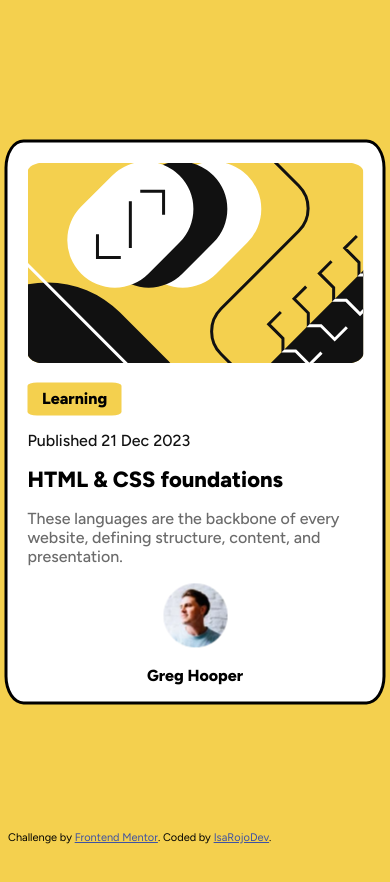
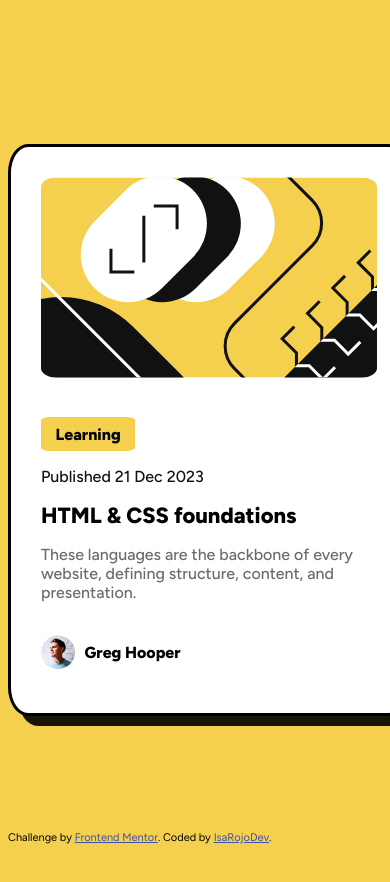
Before and after one commit to isarojodev/blog-preview-card, a plain HTML site: page index.html in a window 390 px wide. Before the commit the page ends 844 px from the top, so only its background shows below. Drawn offline with Linux system fonts and the light colour scheme.

Commit message:
falta responsive

```diff
--- a/index.html
+++ b/index.html
@@ -30,7 +30,7 @@
 
   <div class="author">
 
-    <img src="assets/images/image-avatar.webp" alt="avatar">
+    <img class="avatar" src="assets/images/image-avatar.webp" alt="avatar">
     <p class="greg">Greg Hooper</p>
   </div>
 
--- a/style.css
+++ b/style.css
@@ -12,9 +12,12 @@ body {
     background-color: var(--Yellow);
     background-size: cover;
     font-size: 11px;
+    display: flex;
     text-align: center;
+    align-items: center;
     font-family: 'Figtree';
     padding-bottom: 60px;
+    height: 100vh;
         /* Espacio para el footer */
 
 }
@@ -37,20 +40,16 @@ a {
 
 .card {
     background-color: var(--White);
-    position: absolute;
-    top: 50%;
-    left: 50%;
-    transform: translate(-50%, -50%);
-
     border: solid;
     border-radius: 5%;
-    width: 375px;
+    padding: 10px;
+    box-shadow: 10px 10px 0 rgba(0, 0, 0, 0.9);
+    max-width: 375px;
     margin: 0 auto;
 }
 
 .imagen {
-
-    margin-top: 20px;
+    margin: 20px;
     border-radius: 5%;
 }
 
@@ -80,8 +79,21 @@ a {
     color: var(--Gray500);
 }
 
+.author {
+    display: flex;
+    margin: 25px 20px;
+    align-items: center;
+
+}
+
+.avatar {
+    max-width: 10%;
+    max-height: 10%;
+}
+
 .greg {
     font-weight: 800;
+    margin-left: 10px;
 }
 
 footer {
```
